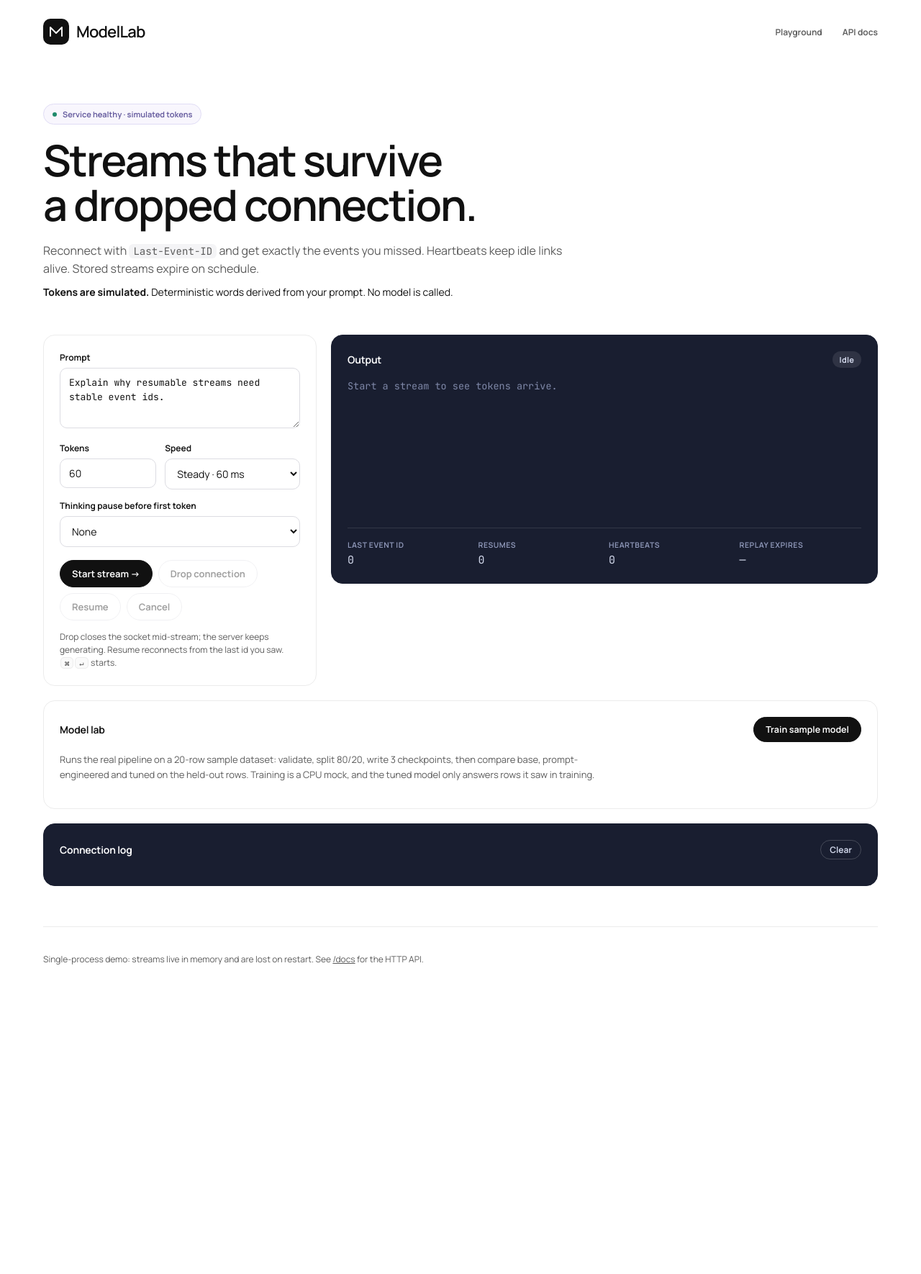
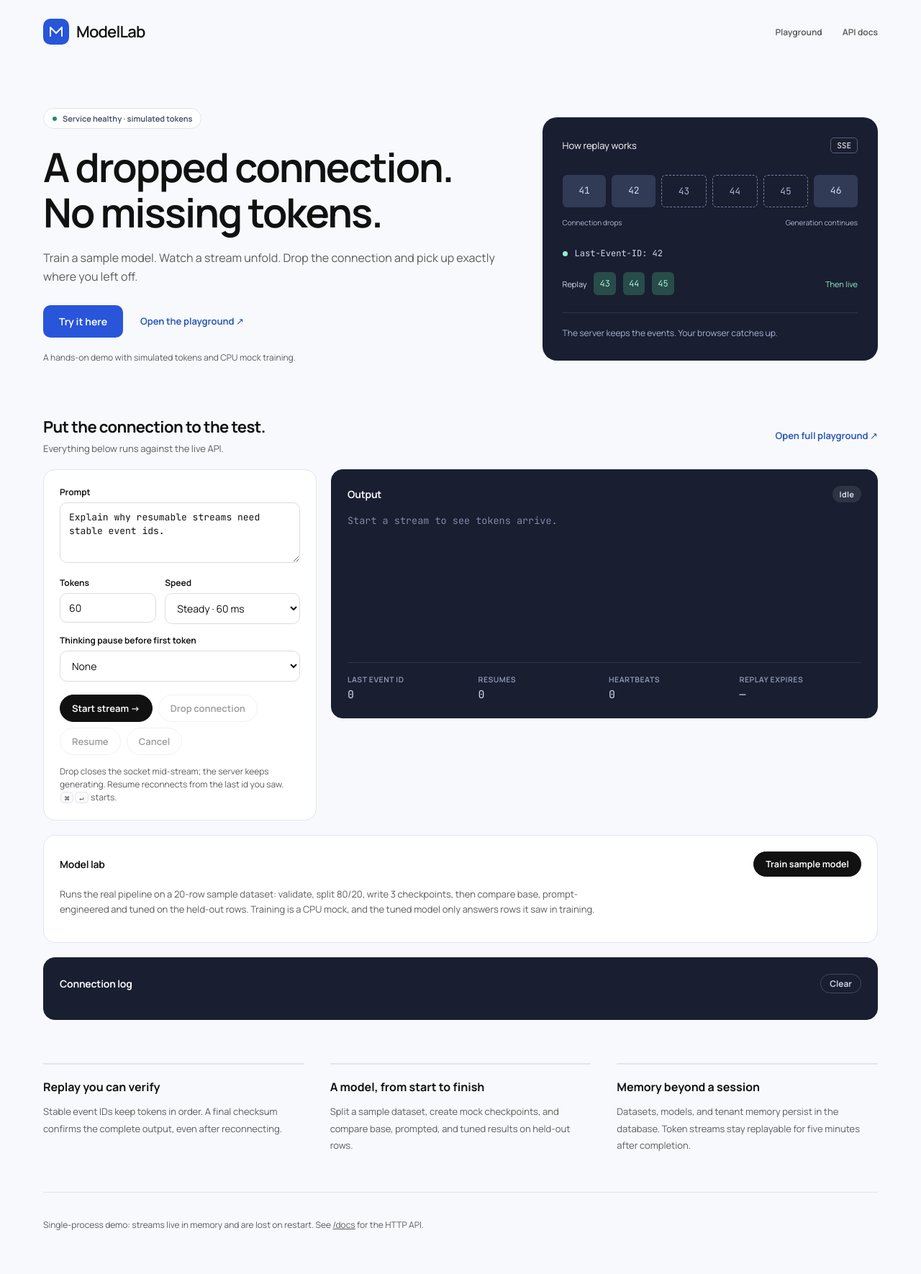
Before and after one commit to codealisha99/modellab, a FastAPI app: page / in a window 1280 px wide. Shown: the whole page at 72% size. Before the commit the page ends 1340 px from the top, so only its background shows below. Run offline with FastAPI, Linux system fonts and the light colour scheme.

Commit message:
Polish landing page and add dedicated playground route

```diff
--- a/app/api/main.py
+++ b/app/api/main.py
@@ -7,7 +7,7 @@ from starlette.concurrency import run_in_threadpool
 
 from fastapi import FastAPI, Header, HTTPException, Query
 from fastapi.exceptions import RequestValidationError
-from fastapi.responses import FileResponse, JSONResponse
+from fastapi.responses import FileResponse, HTMLResponse, JSONResponse
 from fastapi.staticfiles import StaticFiles
 from pydantic import BaseModel, ConfigDict, Field, field_validator
 from typing import Annotated, Any, Dict, List, Literal, Optional
@@ -223,3 +223,9 @@ app.mount("/static", StaticFiles(directory=STATIC), name="static")
 @app.get("/", include_in_schema=False)
 def playground():
     return FileResponse(STATIC / "index.html")
+
+
+@app.get("/playground", include_in_schema=False)
+def dedicated_playground():
+    html = (STATIC / "index.html").read_text().replace('class="landing"', 'class="workspace"')
+    return HTMLResponse(html.replace("ModelLab · Explore models and streaming", "ModelLab · Streaming playground"))
--- a/app/static/index.html
+++ b/app/static/index.html
@@ -5,13 +5,14 @@
     <meta name="viewport" content="width=device-width, initial-scale=1" />
     <meta name="description" content="A resumable streaming playground. Drop the connection, resume exactly where you left off, watch heartbeats, and see stored streams expire. Tokens are simulated." />
     <meta name="theme-color" content="#ffffff" />
-    <title>ModelLab · Streaming playground</title>
+    <title>ModelLab · Explore models and streaming</title>
     <link rel="icon" href="/static/icon.svg" type="image/svg+xml" />
     <link rel="preload" href="/static/fonts/manrope.ttf" as="font" type="font/ttf" crossorigin />
     <link rel="stylesheet" href="/static/style.css" />
     <script src="/static/app.js" defer></script>
   </head>
-  <body>
+  <body class="landing">
+    <a class="skip-link" href="#playground">Skip to the playground</a>
     <header class="nav">
       <a class="brand" href="/" aria-label="ModelLab home">
         <svg class="brand-mark" viewBox="0 0 36 36" fill="none" aria-hidden="true">
@@ -21,19 +22,36 @@
         ModelLab
       </a>
       <nav aria-label="Main navigation">
-        <a href="#playground">Playground</a>
+        <a href="/playground">Playground</a>
         <a href="/docs">API docs</a>
       </nav>
     </header>
 
     <main>
-      <section class="hero">
+      <section class="hero landing-only">
+        <div class="hero-copy">
         <span class="intro-pill"><span class="signal" id="health-dot"></span><span id="health-text">Checking service…</span></span>
-        <h1><span>Streams that survive</span> <span>a dropped connection.</span></h1>
-        <p>Reconnect with <code>Last-Event-ID</code> and get exactly the events you missed. Heartbeats keep idle links alive. Stored streams expire on schedule.</p>
-        <p class="honest"><strong>Tokens are simulated.</strong> Deterministic words derived from your prompt. No model is called.</p>
+        <h1>A dropped connection.<br />No missing tokens.</h1>
+        <p>Train a sample model. Watch a stream unfold. Drop the connection and pick up exactly where you left off.</p>
+        <div class="hero-actions"><a class="action-link" href="#playground">Try it here</a><a class="text-link" href="/playground">Open the playground <span aria-hidden="true">↗</span></a></div>
+        <p class="honest">A hands-on demo with simulated tokens and CPU mock training.</p>
+        </div>
+        <figure class="replay-diagram" aria-label="Replay example: the connection drops after event 42, and resumes at event 43 while generation continues.">
+          <div class="diagram-head"><span>How replay works</span><span class="diagram-badge">SSE</span></div>
+          <div class="event-track"><span>41</span><span>42</span><span class="missed">43</span><span class="missed">44</span><span class="missed">45</span><span>46</span></div>
+          <div class="diagram-break"><span>Connection drops</span><span>Generation continues</span></div>
+          <div class="resume-line"><span class="resume-dot"></span><code>Last-Event-ID: 42</code></div>
+          <div class="replayed"><span>Replay</span><strong>43</strong><strong>44</strong><strong>45</strong><span class="live-label">Then live</span></div>
+          <figcaption>The server keeps the events. Your browser catches up.</figcaption>
+        </figure>
       </section>
 
+      <section class="workspace-only workspace-intro" aria-labelledby="workspace-title">
+        <h1 id="workspace-title">Streaming playground</h1>
+        <p>Start a stream, drop the connection, and resume from the last event. Tokens and training are simulated.</p>
+        <a href="/">Back to ModelLab</a>
+      </section>
+      <div class="section-heading"><div><h2>Put the connection to the test.</h2><p>Everything below runs against the live API.</p></div><a class="landing-only text-link" href="/playground">Open full playground <span aria-hidden="true">↗</span></a></div>
       <section class="playground" id="playground" aria-label="Streaming playground">
         <div class="card controls">
           <label for="prompt">Prompt</label>
@@ -115,6 +133,11 @@
           <ol class="log" id="log" aria-label="Connection log"></ol>
         </div>
       </section>
+      <section class="capabilities landing-only" aria-label="What you can explore">
+        <article><h2>Replay you can verify</h2><p>Stable event IDs keep tokens in order. A final checksum confirms the complete output, even after reconnecting.</p></article>
+        <article><h2>A model, from start to finish</h2><p>Split a sample dataset, create mock checkpoints, and compare base, prompted, and tuned results on held-out rows.</p></article>
+        <article><h2>Memory beyond a session</h2><p>Datasets, models, and tenant memory persist in the database. Token streams stay replayable for five minutes after completion.</p></article>
+      </section>
     </main>
 
     <footer>
--- a/app/static/style.css
+++ b/app/static/style.css
@@ -13,12 +13,12 @@
 :root {
   font-family: Manrope, "Segoe UI", sans-serif;
   color: #111;
-  background: #fff;
+  background: #f7f9fc;
   font-synthesis: none;
   --ink: #111;
   --muted: #5c5c5c;
-  --line: #ececec;
-  --accent: #111;
+  --line: #e0e6ee;
+  --accent: #2855d9;
   --code: #191e30;
   --code-text: #d3d9ec;
   --good: #1f8a6b;
@@ -48,12 +48,12 @@ kbd { border: 1px solid var(--line); border-radius: 5px; padding: 0 5px; margin:
 .nav nav { display: flex; gap: 28px; font-size: 12px; font-weight: 650; color: var(--muted); }
 .nav nav a:hover { color: var(--ink); }
 
-.hero { padding: 56px 0 40px; max-width: 760px; }
-.hero h1 { font-size: clamp(34px, 6vw, 60px); line-height: 1.04; letter-spacing: -2px; font-weight: 600; margin: 18px 0 20px; }
+.hero { padding: 62px 0 64px; display: grid; grid-template-columns: 1.35fr 1fr; gap: 64px; align-items: center; }
+.hero h1 { font-size: clamp(34px, 4.7vw, 56px); line-height: 1.12; letter-spacing: -2px; font-weight: 650; margin: 22px 0 20px; }
 .hero h1 span { display: inline-block; }
 .hero p { color: var(--muted); font-size: 16px; line-height: 1.6; margin: 0 0 8px; }
-.hero .honest { color: var(--ink); font-size: 14px; }
-.intro-pill { display: inline-flex; align-items: center; gap: 8px; padding: 6px 12px; border: 1px solid #e0dcf5; border-radius: 20px; color: #655b9e; background: #eeeafa70; font-size: 11px; font-weight: 650; }
+.hero .honest { font-size: 12px; margin-top: 18px; }
+.intro-pill { display: inline-flex; align-items: center; gap: 8px; padding: 6px 12px; border: 1px solid var(--line); border-radius: 20px; color: #42526b; background: white; font-size: 11px; font-weight: 650; }
 .signal { width: 6px; height: 6px; border-radius: 50%; background: #bbb; }
 .signal[data-ok="true"] { background: var(--good); }
 .signal[data-ok="false"] { background: var(--bad); }
@@ -111,12 +111,65 @@ textarea:focus, input:focus, select:focus { border-color: #111; outline: none; b
 footer { padding: 24px 0 48px; font-size: 12px; color: var(--muted); border-top: 1px solid var(--line); }
 footer a { text-decoration: underline; }
 
+.skip-link { position: absolute; top: -60px; left: 20px; padding: 12px; background: white; z-index: 10; }
+.skip-link:focus { top: 12px; }
+.hero-actions { display: flex; align-items: center; gap: 24px; margin-top: 26px; flex-wrap: wrap; }
+.action-link { background: var(--accent); color: white; padding: 13px 22px; border-radius: 10px; font-size: 14px; font-weight: 650; }
+.action-link:hover { background: #2044b1; }
+.text-link { color: #2855b5; font-size: 13px; font-weight: 650; }
+.text-link:hover { text-decoration: underline; }
+.replay-diagram { margin: 0; padding: 28px; background: #191e30; color: #d3d9ec; border-radius: 20px; min-width: 0; }
+.diagram-head { display: flex; justify-content: space-between; align-items: center; font-size: 13px; color: white; }
+.diagram-badge { border: 1px solid #56607b; padding: 3px 8px; border-radius: 5px; font: 11px var(--mono); }
+.event-track { display: flex; gap: 8px; margin: 30px 0 14px; }
+.event-track span { flex: 1; padding: 13px 0; border-radius: 6px; background: #313b56; font: 13px var(--mono); text-align: center; }
+.event-track .missed { background: transparent; border: 1px dashed #7783a4; color: #aab5d3; }
+.diagram-break { display: flex; justify-content: space-between; font-size: 10px; gap: 12px; color: #b1bbd4; }
+.resume-line { display: flex; align-items: center; gap: 10px; margin: 28px 0 18px; }
+.resume-line code { background: transparent; padding: 0; font-size: 12px; }
+.resume-dot { width: 7px; height: 7px; border-radius: 50%; background: #8ff0cf; }
+.replayed { display: flex; align-items: center; gap: 10px; font-size: 11px; }
+.replayed strong { padding: 8px; border-radius: 6px; background: #284c49; color: #a4eed9; font: 12px var(--mono); }
+.live-label { margin-left: auto; color: #8ff0cf; }
+.replay-diagram figcaption { margin-top: 24px; padding-top: 18px; border-top: 1px solid #ffffff1c; font-size: 12px; line-height: 1.6; color: #aab5d3; }
+.section-heading { display: flex; justify-content: space-between; align-items: center; gap: 16px; margin-bottom: 20px; }
+.section-heading h2 { font-size: 22px; letter-spacing: -.6px; margin: 0 0 6px; }
+.section-heading p { margin: 0; color: var(--muted); font-size: 13px; }
+#playground { scroll-margin-top: 24px; }
+.capabilities { display: grid; grid-template-columns: repeat(3, 1fr); gap: 36px; padding: 4px 0 52px; }
+.capabilities article { border-top: 2px solid var(--line); padding-top: 20px; }
+.capabilities h2 { font-size: 16px; margin: 0 0 12px; }
+.capabilities p { font-size: 13px; line-height: 1.8; color: var(--muted); margin: 0; }
+.workspace-only { display: none; }
+.workspace .landing-only { display: none; }
+.workspace .workspace-only { display: block; }
+.workspace-intro { padding: 32px 0 36px; }
+.workspace-intro h1 { font-size: 34px; letter-spacing: -1px; margin: 0 0 12px; }
+.workspace-intro p { font-size: 14px; line-height: 1.6; color: var(--muted); max-width: 640px; }
+.workspace-intro a { color: #2855b5; font-size: 12px; }
+.workspace .section-heading { display: none; }
+
 @media (max-width: 860px) {
   .nav, main, footer { width: calc(100% - 32px); }
   .playground { grid-template-columns: 1fr; }
   .stats { grid-template-columns: repeat(2, 1fr); }
   .hero { padding-top: 32px; }
+  .hero { grid-template-columns: 1fr; gap: 32px; padding-bottom: 40px; }
+  .hero-copy { max-width: 620px; }
+  .replay-diagram { max-width: 520px; width: 100%; }
+  .capabilities { grid-template-columns: 1fr; gap: 24px; }
+  .section-heading { align-items: start; flex-direction: column; }
   .log li { grid-template-columns: 64px 84px 1fr; }
+}
+@media (max-width: 420px) {
+  .nav nav { gap: 16px; }
+  .brand { font-size: 19px; }
+  .card { padding: 18px; }
+  .replay-diagram { padding: 22px; }
+  .hero h1 { letter-spacing: -1.3px; }
+  .panel-head { gap: 12px; }
+  .log li { grid-template-columns: 60px 1fr; }
+  .log li > :last-child { grid-column: 1 / -1; overflow-wrap: anywhere; }
 }
 @media (prefers-reduced-motion: reduce) {
   html { scroll-behavior: auto; }
--- a/scripts/build_frontend.py
+++ b/scripts/build_frontend.py
@@ -7,3 +7,8 @@ output = root / "public"
 output.mkdir(exist_ok=True)
 shutil.copytree(root / "app/static", output / "static", dirs_exist_ok=True)
 shutil.copyfile(root / "app/static/index.html", output / "index.html")
+landing = (root / "app/static/index.html").read_text()
+playground = landing.replace('class="landing"', 'class="workspace"').replace(
+    "ModelLab · Explore models and streaming", "ModelLab · Streaming playground"
+)
+(output / "playground.html").write_text(playground)
```
Also changed, not shown: vercel.json.
